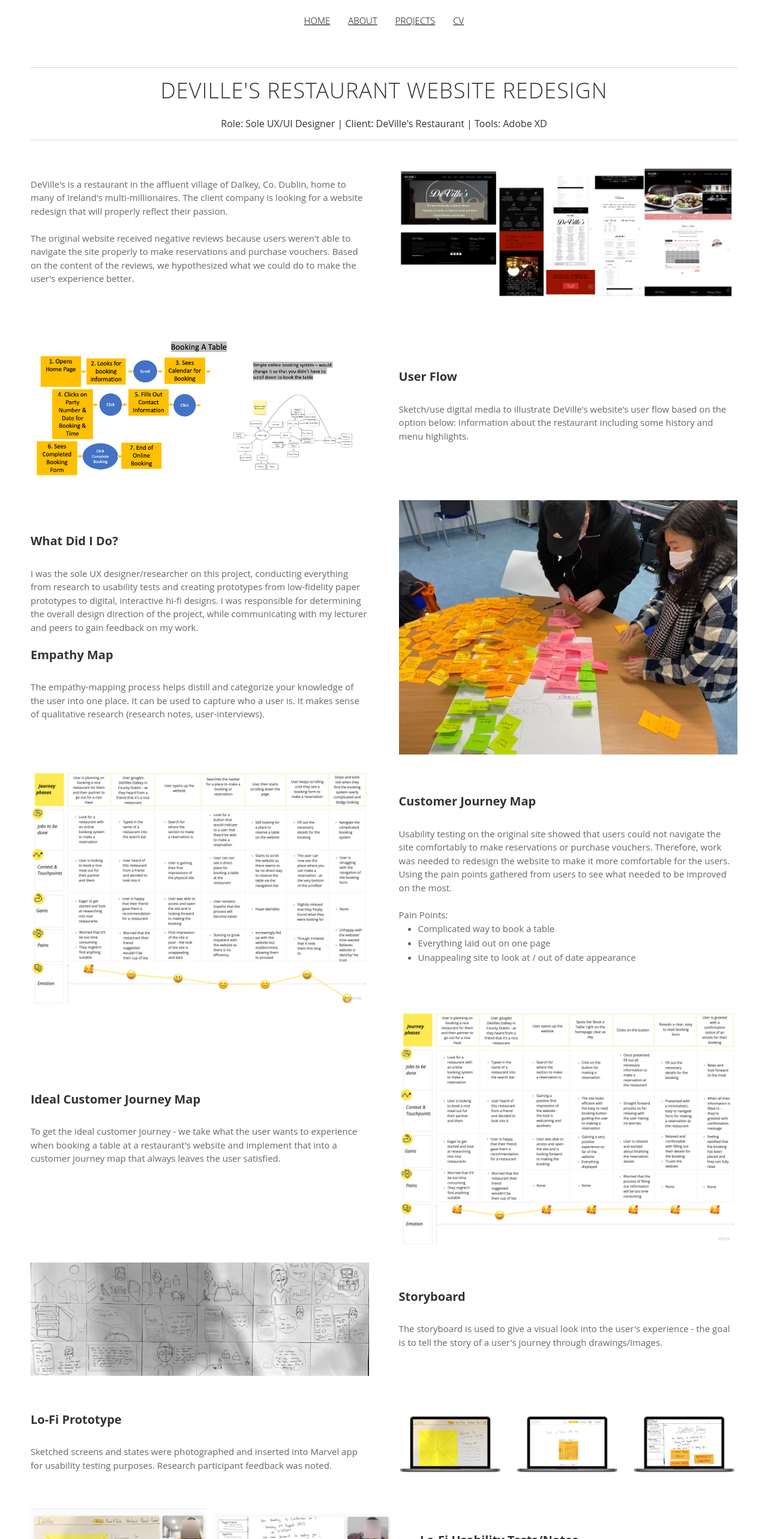
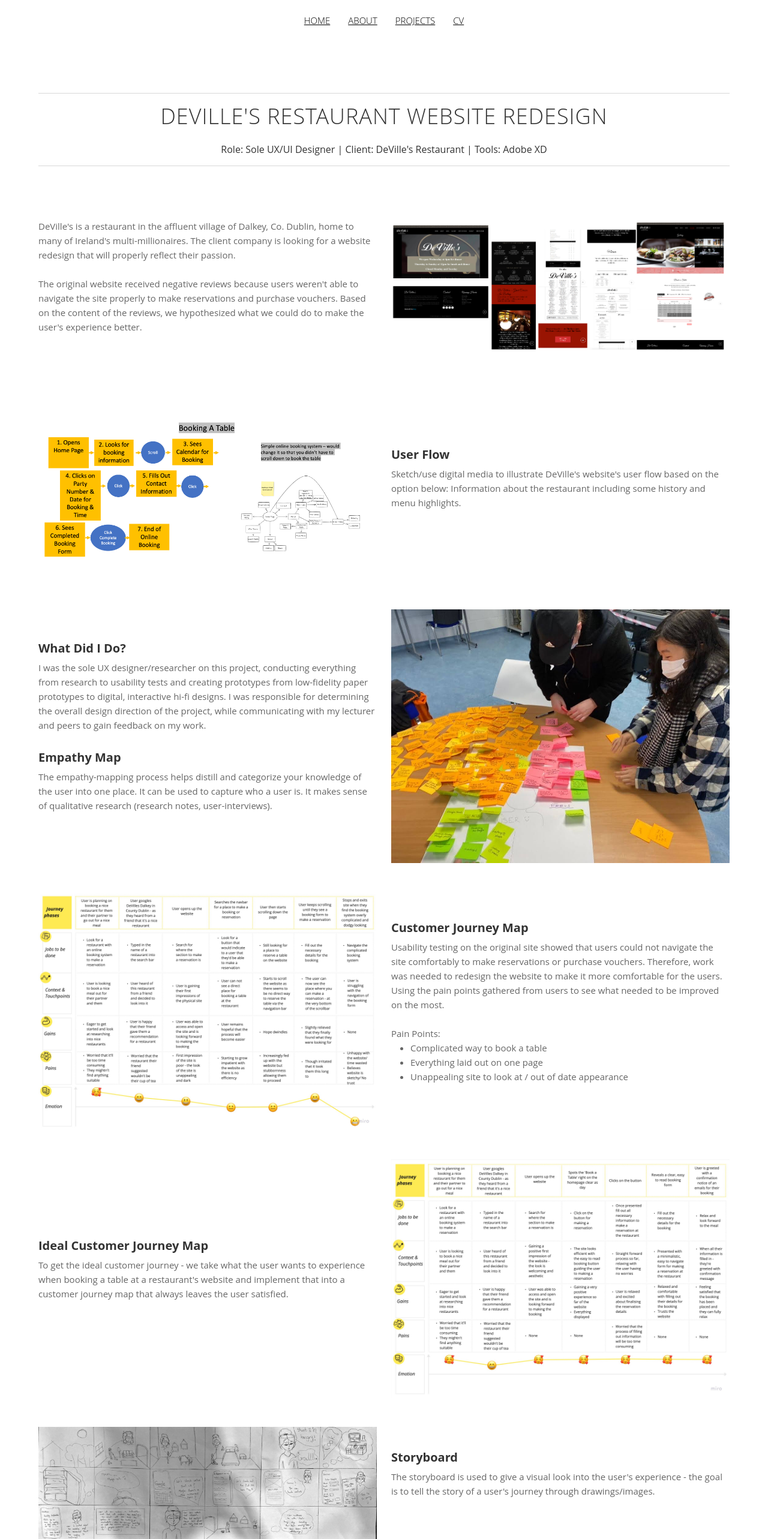
Before and after one commit to emily-h-erskine/new-portfolio, a React (Create React App) app: page /devilles in a window 1280 px wide. Shown: the part 200-2766 px from the top of the page at 60% size. Built offline with nearby package versions, Linux system fonts and the light colour scheme.

Commit message:
Adding padding / making sure everything is aligned

```diff
--- a/src/ProjectCreationInfo/DeVilles/DeVillesProject.js
+++ b/src/ProjectCreationInfo/DeVilles/DeVillesProject.js
@@ -14,201 +14,171 @@
 import synCapImage from '../images/syn:cap - devilles.png';
 import hifiImage from '../images/hifi-devilles.png';
 
-
 export default function DeVilles() {
   return (
-    <main className="flex min-h-screen flex-col justify-between p-24">
+    <main className="container-fluid py-5" style={{padding: '5%'}}>
+      <div className="row">
+        <div className="col">
           <hr />
           <h2 className="section-title"><span>DeVille's Restaurant Website Redesign</span></h2>
           <h6 className="text-center">Role: Sole UX/UI Designer | Client: DeVille's Restaurant | Tools: Adobe XD</h6>
           <hr />
+        </div>
+      </div>
 
-      <table width="100%">
-        <tbody>
-          <tr>
-            <td width="48%">
+      <div className="row mt-5 align-items-center">
+        <div className="col-lg-6">
+          <p>
             DeVille's is a restaurant in the affluent village of Dalkey, Co. Dublin, home to many of Ireland's multi-millionaires. The client company is looking for a website redesign that will properly reflect their passion.
             <br /><br />
             The original website received negative reviews because users weren't able to navigate the site properly to make reservations and purchase vouchers. Based on the content of the reviews, we hypothesized what we could do to make the user's experience better.
-            </td>
-            <td width="4%"></td>
-            <td width="48%">
-              <img src={ogDevillesImage} alt="Original DeVille's Website" />
-            </td>
-          </tr>
-        </tbody>
-      </table>
+          </p>
+        </div>
+        <div className="col-lg-6">
+          <img src={ogDevillesImage} className="img-fluid" alt="Original DeVille's Website" />
+        </div>
+      </div>
 
-      <table width="100%">
-        <tbody>
-          <tr>
-            <td width="48%">
-              <img src={userflowImage} alt="User Flow" />
-            </td>
-            <td width="4%"></td>
-            <td width="48%">
+      <div className="row mt-5 align-items-center">
+        <div className="col-lg-6">
+          <img src={userflowImage} className="img-fluid" alt="User Flow" />
+        </div>
+        <div className="col-lg-6">
           <h5 className="text-left"><b>User Flow</b></h5>
-              <br />Sketch/use digital media to illustrate DeVille's website's user flow based on the option below: Information about the restaurant including some history and menu highlights.
-            </td>
-          </tr>
-        </tbody>
-      </table>
+          <p>
+            Sketch/use digital media to illustrate DeVille's website's user flow based on the option below: Information about the restaurant including some history and menu highlights.
+          </p>
+        </div>
+      </div>
 
-      <table width="100%">
-        <tbody>
-          <tr>
-            <td width="48%">
+      <div className="row mt-5 align-items-center">
+        <div className="col-lg-6">
           <h5 className="text-left"><b>What Did I Do?</b></h5>
-              <br />I was the sole UX designer/researcher on this project, conducting everything from research to usability tests and creating prototypes from low-fidelity paper prototypes to digital, interactive hi-fi designs. I was responsible for determining the overall design direction of the project, while communicating with my lecturer and peers to gain feedback on my work.
-              <br /><br />
+          <p>
+            I was the sole UX designer/researcher on this project, conducting everything from research to usability tests and creating prototypes from low-fidelity paper prototypes to digital, interactive hi-fi designs. I was responsible for determining the overall design direction of the project, while communicating with my lecturer and peers to gain feedback on my work.
+          </p>
           <h5 className="text-left"><b>Empathy Map</b></h5>
-              <br />The empathy-mapping process helps distill and categorize your knowledge of the user into one place. It can be used to capture who a user is. It makes sense of qualitative research (research notes, user-interviews).
-            </td>
-            <td width="4%"></td>
-            <td width="48%">
-              <img src={empathyMapImage} alt="Empathy Map" />
-            </td>
-          </tr>
-        </tbody>
-      </table>
-      <br />
-      <table width="100%">
-        <tbody>
-          <tr>
-            <td width="48%">
-              <img src={cjmImage} alt="Customer Journey Map" />
-            </td>
-            <td width="4%"></td>
-            <td width="48%">
+          <p>
+            The empathy-mapping process helps distill and categorize your knowledge of the user into one place. It can be used to capture who a user is. It makes sense of qualitative research (research notes, user-interviews).
+          </p>
+        </div>
+        <div className="col-lg-6">
+          <img src={empathyMapImage} className="img-fluid" alt="Empathy Map" />
+        </div>
+      </div>
+
+      <div className="row mt-5 align-items-center">
+        <div className="col-lg-6">
+          <img src={cjmImage} className="img-fluid" alt="Customer Journey Map" />
+        </div>
+        <div className="col-lg-6">
           <h5 className="text-left"><b>Customer Journey Map</b></h5>
-              <br />Usability testing on the original site showed that users could not navigate the site comfortably to make reservations or purchase vouchers. Therefore, work was needed to redesign the website to make it more comfortable for the users. Using the pain points gathered from users to see what needed to be improved on the most.
+          <p>
+            Usability testing on the original site showed that users could not navigate the site comfortably to make reservations or purchase vouchers. Therefore, work was needed to redesign the website to make it more comfortable for the users. Using the pain points gathered from users to see what needed to be improved on the most.
             <br /><br />Pain Points:
             <ul>
               <li>Complicated way to book a table</li>
               <li>Everything laid out on one page</li>
               <li>Unappealing site to look at / out of date appearance</li>
             </ul>
-            </td>
-          </tr>
-        </tbody>
-      </table>
+          </p>
+        </div>
+      </div>
 
-      <table width="100%">
-        <tbody>
-          <tr>
-            <td width="48%">
+      <div className="row mt-5 align-items-center">
+        <div className="col-lg-6">
           <h5 className="text-left"><b>Ideal Customer Journey Map</b></h5>
-              <br />To get the ideal customer journey - we take what the user wants to experience when booking a table at a restaurant's website and implement that into a customer journey map that always leaves the user satisfied.
-            </td>
-            <td width="4%"></td>
-            <td width="48%">
-              <img src={icjmImage} alt="Ideal Customer Journey Map" />
-            </td>
-          </tr>
-        </tbody>
-      </table>
-      <br />
-      <table width="100%">
-        <tbody>
-          <tr>
-            <td width="48%">
-              <img src={storyboardImage} alt="Storyboard" />
-            </td>
-            <td width="4%"></td>
-            <td width="48%">
+          <p>
+            To get the ideal customer journey - we take what the user wants to experience when booking a table at a restaurant's website and implement that into a customer journey map that always leaves the user satisfied.
+          </p>
+        </div>
+        <div className="col-lg-6">
+          <img src={icjmImage} className="img-fluid" alt="Ideal Customer Journey Map" />
+        </div>
+      </div>
+
+      <div className="row mt-5 align-items-center">
+        <div className="col-lg-6">
+          <img src={storyboardImage} className="img-fluid" alt="Storyboard" />
+        </div>
+        <div className="col-lg-6">
           <h5 className="text-left"><b>Storyboard</b></h5>
-              <br />The storyboard is used to give a visual look into the user's experience - the goal is to tell the story of a user's journey through drawings/images.
-            </td>
-          </tr>
-        </tbody>
-      </table>
-      <br /><br />
-      <table width="100%">
-        <tbody>
-          <tr>
-            <td width="48%">
+          <p>
+            The storyboard is used to give a visual look into the user's experience - the goal is to tell the story of a user's journey through drawings/images.
+          </p>
+        </div>
+      </div>
+
+      <div className="row mt-5 align-items-center">
+        <div className="col-lg-6">
           <h5 className="text-left"><b>Lo-Fi Prototype</b></h5>
-              <br />Sketched screens and states were photographed and inserted into Marvel app for usability testing purposes. Research participant feedback was noted.
-            </td>
-            <td width="4%"></td>
-            <td width="48%">
-              <img src={lofiPrototypeImage} alt="Lo-Fi Prototype" />
-            </td>
-          </tr>
-        </tbody>
-      </table>
-      <br /><br />
-      <table width="100%">
-        <tbody>
-          <tr>
-            <td width="25%">
-              <img src={lofiErinImage} alt="Lo-Fi Erin" />
-            </td>
-            <td width="1%"></td>
-            <td width="25%">
-              <img src={lofiColmImage} alt="Lo-Fi Colm" />
-            </td>
-            <td width="4%"></td>
-            <td width="45%">
+          <p>
+            Sketched screens and states were photographed and inserted into Marvel app for usability testing purposes. Research participant feedback was noted.
+          </p>
+        </div>
+        <div className="col-lg-6">
+          <img src={lofiPrototypeImage} className="img-fluid" alt="Lo-Fi Prototype" />
+        </div>
+      </div>
+
+      <div className="row mt-5 align-items-center">
+        <div className="col-lg-3">
+          <img src={lofiErinImage} className="img-fluid" alt="Lo-Fi Erin" />
+        </div>
+        <div className="col-lg-3">
+          <img src={lofiColmImage} className="img-fluid" alt="Lo-Fi Colm" />
+        </div>
+        <div className="col-lg-6">
           <h5 className="text-left"><b>Lo-Fi Usability Tests/Notes</b></h5>
-              <br />Two research participants were interviewed, observed and recorded as they navigated through the low-fidelity prototype. Qualitative research notes were transcribed, heat map data was retrieved and shown below.
+          <p>
+            Two research participants were interviewed, observed and recorded as they navigated through the low-fidelity prototype. Qualitative research notes were transcribed, heat map data was retrieved and shown below.
             <br /><br />Noted research participant feedback was incorporated into further product development. The low-fidelity prototype was consequently updated and tested again.
-            </td>
-          </tr>
-        </tbody>
-      </table>
+          </p>
+        </div>
+      </div>
 
-      <table width="100%">
-        <tbody>
-          <tr>
-            <td width="46%">
+      <div className="row mt-5 align-items-center">
+        <div className="col-lg-6">
           <h5 className="text-left"><b>Mid-Fi Prototype</b></h5>
-              <br />Following low-fidelity product development, screens and screen states were then created using Adobe XD and tested by research participants via the program's usability testing feature.
+          <p>
+            Following low-fidelity product development, screens and screen states were then created using Adobe XD and tested by research participants via the program's usability testing feature.
             <br /><br />Research participant feedback was further incorporated into product development. The mid-fidelity prototype was consequently cyclically iterated, tested and updated.
-            </td>
-            <td width="4%"></td>
-            <td width="50%">
-              <img src={midfiImage} alt="Mid-Fi Prototype" />
-            </td>
-          </tr>
-        </tbody>
-      </table>
+          </p>
+        </div>
+        <div className="col-lg-6">
+          <img src={midfiImage} className="img-fluid" alt="Mid-Fi Prototype" />
+        </div>
+      </div>
 
-      <table width="100%">
-        <tbody>
-          <tr>
-            <td width="25%">
-              <img src={logoSloganImage} alt="Logo and Slogan" />
-            </td>
-            <td width="1%"></td>
-            <td width="25%">
-              <img src={synCapImage} alt="Synthesis and Captions" />
-            </td>
-            <td width="4%"></td>
-            <td width="45%">
+      <div className="row mt-5 align-items-center">
+        <div className="col-lg-3">
+          <img src={logoSloganImage} className="img-fluid" alt="Logo and Slogan" />
+        </div>
+        <div className="col-lg-3">
+          <img src={synCapImage} className="img-fluid" alt="Synthesis and Captions" />
+        </div>
+        <div className="col-lg-6">
           <h5 className="text-left"><b>A/B Testing</b></h5>
-              <br />After the mid-fi process, we start looking into different design decisions for the website. When there are a few options for the same thing; such as font, color palette, slogan, or if there's different options for designing a certain page of the project, we ask users to assist in picking
-            </td>
-          </tr>
-        </tbody>
-      </table>
+          <p>
+            After the mid-fi process, we start looking into different design decisions for the website. When there are a few options for the same thing; such as font, color palette, slogan, or if there's different options for designing a certain page of the project, we ask users to assist in picking
+            are a few options for the same thing; such as font, color palette, slogan, or if there's different options for designing a certain page of the project, we ask users to assist in picking
+          </p>
+        </div>
+      </div>
 
-      <table width="100%">
-        <tbody>
-          <tr>
-              <td width="48%">
+      <div className="row mt-5 align-items-center">
+        <div className="col-lg-6">
           <h5 className="text-left"><b>High Fidelity Prototype</b></h5>
-                <br />Following mid-fidelity product development, Adobe XD documents were precisely converted to a different document and with careful color choices following the theme and atmosphere I wanted to create - I made my high fidelity prototype.
+          <p>
+            Following mid-fidelity product development, Adobe XD documents were precisely converted to a different document and with careful color choices following the theme and atmosphere I wanted to create - I made my high fidelity prototype.
             <br /><br />Further usability tests were conducted on the consequent high-fidelity prototype. Research participant feedback was noted and incorporated into further product development.
             <br /><br /><br /><a href="/devilles-prototype"><u>Try out the prototype</u></a>
-              </td>
-              <td width="4%"></td>
-              <td width="48%">
-                <img src={hifiImage} alt="Hi-Fi Prototype" />
-              </td>
-          </tr>
-        </tbody>
-      </table>
+          </p>
+        </div>
+        <div className="col-lg-6">
+          <img src={hifiImage} className="img-fluid" alt="Hi-Fi Prototype" />
+        </div>
+      </div>
     </main>
   );
 }
--- a/src/projectData.js
+++ b/src/projectData.js
@@ -1,8 +1,12 @@
+import DevillesHome from '../src/ProjectCreationInfo/images/devilles-home.png';
+import Play25Home from '../src/ProjectCreationInfo/images/25-home.png';
+import RSAHome from '../src/ProjectCreationInfo/images/rsa-home.png';
+
 const projectsData = [
     {
       id: 1,
       title: "DeVille's Project",
-      imgSrc: "assets/images/devilles-home.png",
+      imgSrc: DevillesHome,
       link: "/devilles",
       description: "Website Redesign",
       prototypeLink: "/devilles-prototype",
@@ -10,7 +14,7 @@
     {
       id: 2,
       title: "Play 25 Online App Game",
-      imgSrc: "assets/images/25-home.png",
+      imgSrc: Play25Home,
       link: "/25",
       description: "App Design",
       prototypeLink: "/25-prototype",
@@ -18,7 +22,7 @@
     {
       id: 3,
       title: "RSA Design Competition - Mail Call",
-      imgSrc: "assets/images/rsa-home.png",
+      imgSrc: RSAHome,
       link: "/RSA",
       description: "App Design",
       prototypeLink: "/RSA-prototype",
@@ -26,7 +30,7 @@
     {
       id: 4,
       title: "The Gym Advisers - Client Project",
-      imgSrc: "assets/images/gymAdvisers-home.png",
+      imgSrc: "../../images/gymAdvisers-home.png",
       link: "/TheGymAdvisers",
       description: "Website Redesign",
       prototypeLink: "/TheGymAdvisers-prototype",
@@ -34,11 +38,11 @@
     {
       id: 5,
       title: "Lexie - Undergraduate Dissertation Project",
-      imgSrc: "assets/images/lexie-home.png",
+      imgSrc: "../../images/lexie-home.png",
       link: "/Lexie",
       description: "Web App Plugin Creation and Design",
       prototypeLink: "/Lexie-prototype",
     },
   ];
 
-  export default projectsData;
+export default projectsData;
```
Lines whose indentation alone changed are shown as unchanged.
